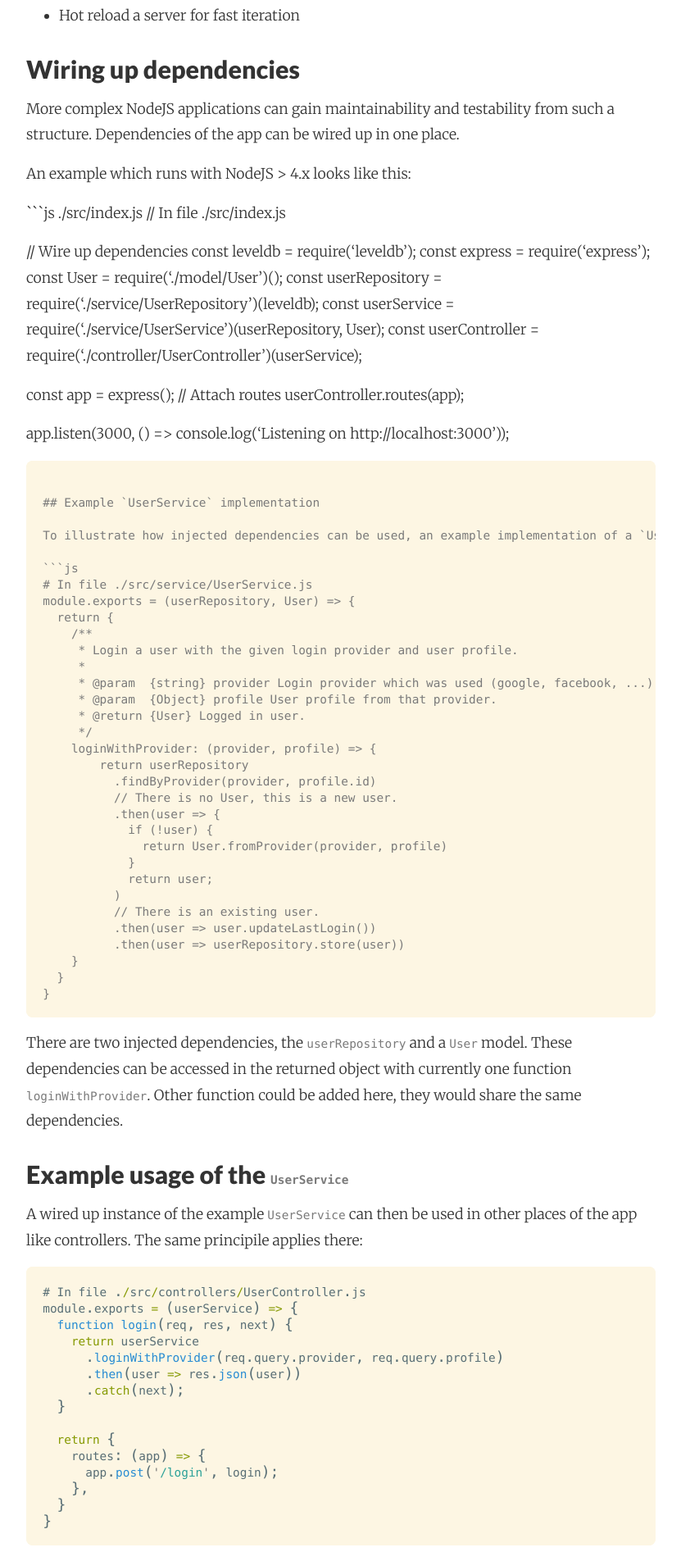
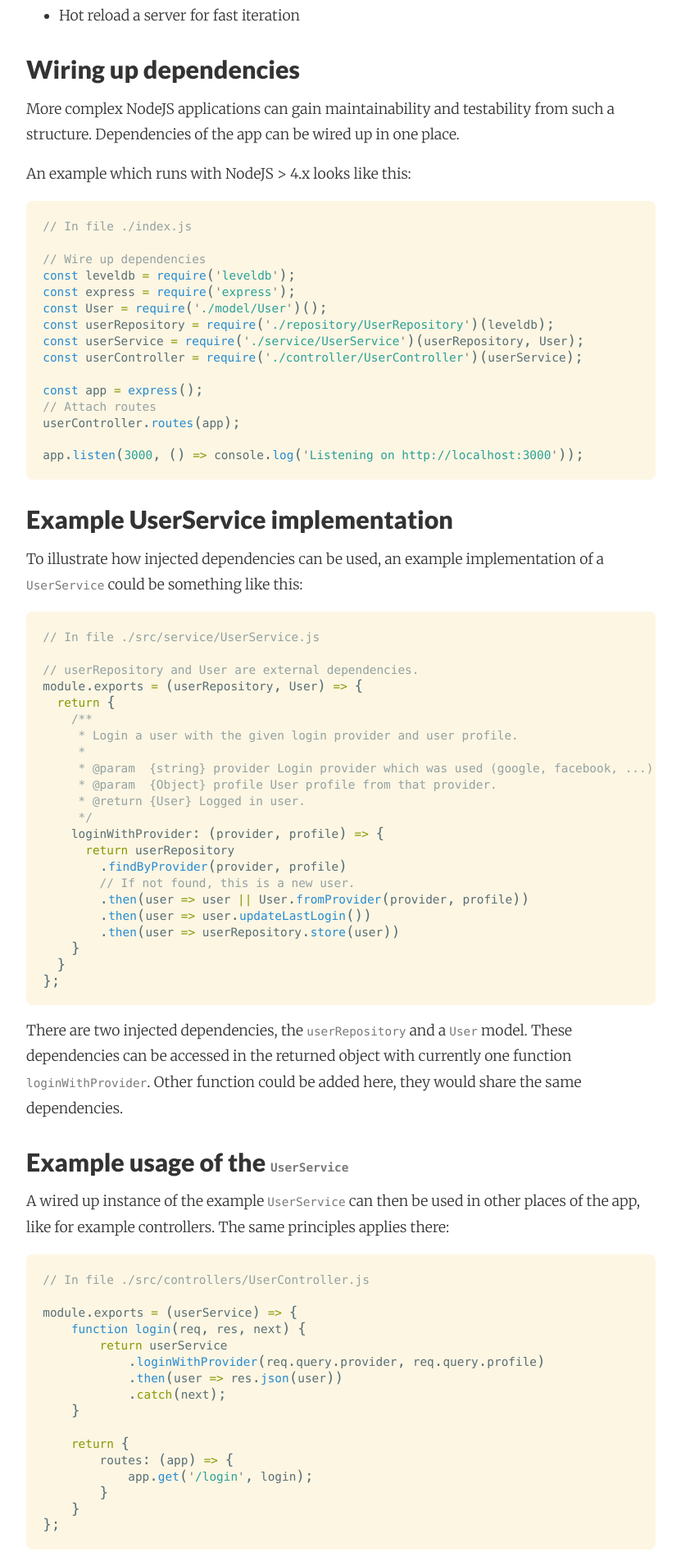
Before and after one commit to adri/adri.github.io, a Jekyll site: the page built from _posts/2016-01-20-manage-dependencies-in-nodejs-app.md, in a window 1280 px wide. Shown: the part 871-2775 px from the top of the page at 82% size, without its empty margins (224-1055 px from the left). Built offline with Jekyll 4.4.1, drawn with Linux system fonts in a browser that asks for light colours; nearby versions of some CDN libraries; Markdown is read by kramdown in place of the engine named in the settings; comment, search, counter and statistics services are not loaded; some of the changed text lies outside the part shown.

Commit message:
Fixes code examples

````diff
--- a/_posts/2016-01-20-manage-dependencies-in-nodejs-app.md
+++ b/_posts/2016-01-20-manage-dependencies-in-nodejs-app.md
@@ -25,14 +25,14 @@ Dependencies of the app can be wired up in one place.
 
 An example which runs with NodeJS > 4.x looks like this:
 
-```js ./src/index.js
-// In file ./src/index.js
+```js
+// In file ./index.js
 
 // Wire up dependencies
 const leveldb = require('leveldb');
 const express = require('express');
 const User = require('./model/User')();
-const userRepository = require('./service/UserRepository')(leveldb);
+const userRepository = require('./repository/UserRepository')(leveldb);
 const userService = require('./service/UserService')(userRepository, User);
 const userController = require('./controller/UserController')(userService);
 
@@ -43,12 +43,14 @@ userController.routes(app);
 app.listen(3000, () => console.log('Listening on http://localhost:3000'));
 ```
 
-## Example `UserService` implementation
+## Example UserService implementation
 
 To illustrate how injected dependencies can be used, an example implementation of a `UserService` could be something like this:
 
 ```js
-# In file ./src/service/UserService.js
+// In file ./src/service/UserService.js
+
+// userRepository and User are external dependencies.
 module.exports = (userRepository, User) => {
   return {
     /**
@@ -59,75 +61,82 @@ module.exports = (userRepository, User) => {
      * @return {User} Logged in user.
      */
     loginWithProvider: (provider, profile) => {
-        return userRepository
-          .findByProvider(provider, profile.id)
-          // There is no User, this is a new user.
-          .then(user => {
-            if (!user) {
-              return User.fromProvider(provider, profile)
-            }
-            return user;
-          )
-          // There is an existing user.
-          .then(user => user.updateLastLogin())
-          .then(user => userRepository.store(user))
+      return userRepository
+        .findByProvider(provider, profile)
+        // If not found, this is a new user.
+        .then(user => user || User.fromProvider(provider, profile))
+        .then(user => user.updateLastLogin())
+        .then(user => userRepository.store(user))
     }
   }
-}
+};
 ```
 
 There are two injected dependencies, the `userRepository` and a `User` model. These dependencies can be accessed in the returned object with currently one function `loginWithProvider`. Other function could be added here, they would share the same dependencies.
 
 ## Example usage of the `UserService`
 
-A wired up instance of the example `UserService` can then be used in other places of the app like controllers. The same principile applies there:
+A wired up instance of the example `UserService` can then be used in other places of the app, like for example
+controllers. The same principles applies there:
 
 ```js
-# In file ./src/controllers/UserController.js
+// In file ./src/controllers/UserController.js
+
 module.exports = (userService) => {
-  function login(req, res, next) {
-    return userService
-      .loginWithProvider(req.query.provider, req.query.profile)
-      .then(user => res.json(user))
-      .catch(next);
-  }
+    function login(req, res, next) {
+        return userService
+            .loginWithProvider(req.query.provider, req.query.profile)
+            .then(user => res.json(user))
+            .catch(next);
+    }
 
-  return {
-    routes: (app) => {
-      app.post('/login', login);
-    },
-  }
-}
+    return {
+        routes: (app) => {
+            app.get('/login', login);
+        }
+    }
+};
 ```
 
 Now all dependencies are injected and wired up at one place. Nice!
 
 ## Refactor to support Hot Reloading
 
-The larger apps grow, the longer the startup costs due to parsing javascript files
-and making connections to databases and servies. Hot reloading NodeJS apps **avoids the startup costs** and lets you **iterate quicker**. To make this possible the previous structure needs a little refactoring.
+When apps grow, the startup cost increases due to parsing javascript files
+and making connections to databases and servies. Hot reloading NodeJS apps **avoids the startup costs** and
+lets you **iterate quicker**. To make this possible the previous structure needs a little refactoring.
 
-We have to move out the dependencies into another file which can be reloaded on file changes.
-The dependencies then need to be exported to be us
+We have to **move out the dependencies** into another file which can be reloaded on file changes.
+The dependencies then need to be exported to be used:
 
 ```js
-// Wire up dependencies
-const leveldb = require('leveldb');
+// In ./src/dependencies.js
+
+// Static dependencies, changing these requires a restart
+// in hot reloading mode.
+const level = require('level');
+const leveldb = require('level-promisify')(level);
 const express = require('express');
+
 const app = express();
-// Attach routes
-userController.routes(app);
 
 const deps = {
+  // Dynamic dependencies which will be hot reloaded.
+  // Use ES6 getters to require when needed.
+
   app,
 
-  // Use ES6 getters to require up the dependency when needed.
+  get routes() {
+    const router = express.Router();
+    deps.userController.routes(router);
+    return router;
+  },
 
   get User() {
     return require('./model/User')()
   },
   get userRepository() {
-    return require('./service/UserRepository')(leveldb)
+    return require('./repository/UserRepository')(leveldb)
   },
   get userService() {
     return require('./service/UserService')(deps.userRepository, deps.User);
@@ -140,27 +149,40 @@ const deps = {
 module.exports = deps;
 ```
 
-This is how the `./src/index.js` looks like after the refactoring:
+This is how the `./index.js` looks like after the refactoring:
 
 ```js
-# In file ./src/index.js
+# In file ./index.js
+
 
 // Start with hot reloading: node index hotreload
 const isHot = process.argv[2] === 'hotreload';
-const app = isHot ? require('./hotreload') : require('./dependencies').app;
+const app = isHot ? require('./hotreload') : require('./src/server');
 
 app.listen(3000, () => console.log('Listening on http://localhost:3000'));
+```
+
+```js
+const dependencies = require('./dependencies');
+const app = dependencies.app;
+const routes = dependencies.routes;
+
+app.use(routes);
+
+module.exports = app;
 ```
 
 For hot reloading, create a new file:
 
 ```js
-# In file ./src/hotreload.js
+// In file ./src/hotreload.js
+const chokidar = require('chokidar');
 const dependencies = require('./src/dependencies');
+const app = dependencies.app;
 
 // Include server routes as a middleware
 app.use((req, res, next) => {
-  dependencies.app(req, res, next);
+  dependencies.routes(req, res, next)
 });
 
 // Do "hot-reloading" of express stuff on the server
--- a/_sass/_main.scss
+++ b/_sass/_main.scss
@@ -280,7 +280,7 @@ pre {
 }
 
 .highlight .p {
-  font-size: 1.125rem;
+  // font-size: 1.125rem;
   line-height: 1;
 }
 
````
Also changed, not shown: other parts of _posts/2016-01-20-manage-dependencies-in-nodejs-app.md (+2 -0 lines).
